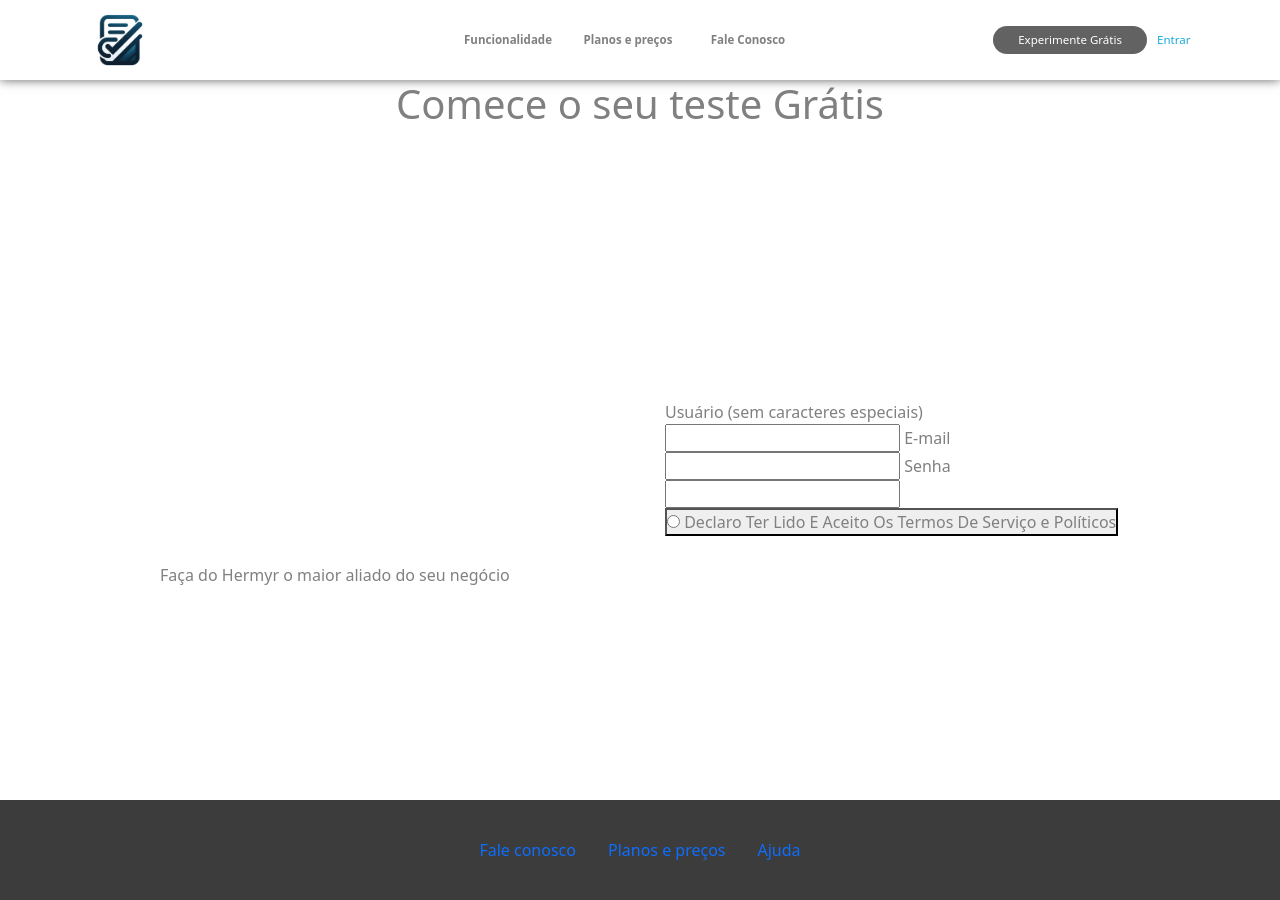
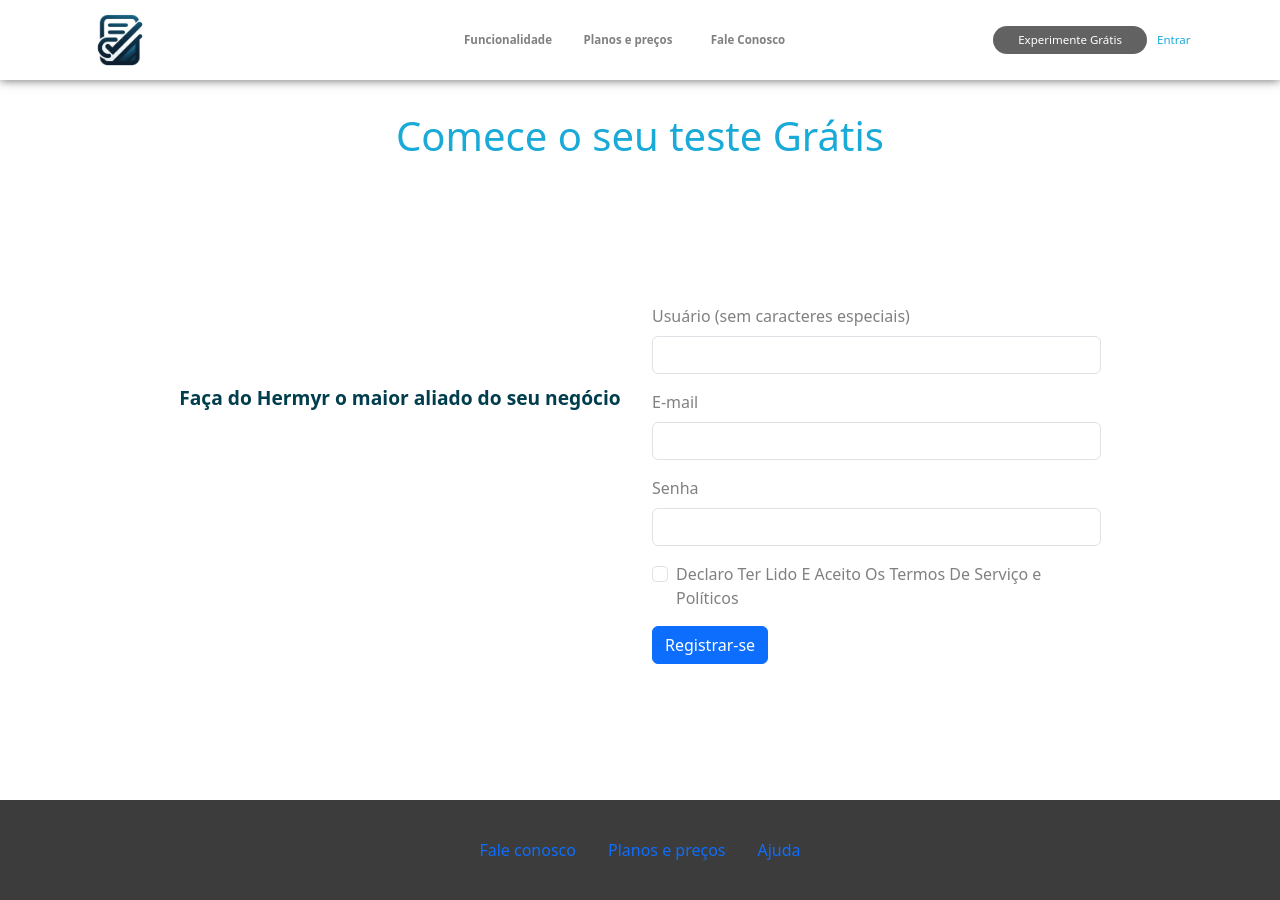
Before and after one commit to jesse-salviano/sistemahermyr, a PHP site: page /RegisterPage.php in a window 1280 px wide. Run offline with PHP 8.4, Linux system fonts and the light colour scheme.

Commit message:
Página Cadastro - Feito

```diff
--- a/RegisterPage.php
+++ /dev/null
@@ -1,42 +0,0 @@
-<!DOCTYPE html>
-<html lang="pt-br">
-<head>
-    <meta charset="UTF-8">
-    <meta name="viewport" content="width=device-width, initial-scale=1.0">
-    <title>Login</title>
-    <link href="https://cdn.jsdelivr.net/npm/bootstrap@5.3.3/dist/css/bootstrap.min.css" rel="stylesheet" integrity="sha384-QWTKZyjpPEjISv5WaRU9OFeRpok6YctnYmDr5pNlyT2bRjXh0JMhjY6hW+ALEwIH" crossorigin="anonymous">
-    <link rel="stylesheet" href="assets/css/header.css">
-    <link rel="stylesheet" href="assets/css/RegisterPage.css">
-    <link rel="stylesheet" href="assets/css/footer.css">
-    <script src="https://cdn.jsdelivr.net/npm/bootstrap@5.3.3/dist/js/bootstrap.bundle.min.js" integrity="sha384-YvpcrYf0tY3lHB60NNkmXc5s9fDVZLESaAA55NDzOxhy9GkcIdslK1eN7N6jIeHz" crossorigin="anonymous"></script>
-</head>
-<body>
-    <?php include 'components/header.php' ?>
-
-    <main class="principal">
-        <h1 class="bold" id="title-h1">Comece o seu teste Grátis</h1>
-
-    <div class="grid-container">
-        <div class="grid-text">
-        <p>Faça do Hermyr o maior aliado do seu negócio</p>
-        </div>
-        <div class="grid-inputs">
-            <label id="labelInputUser">Usuário (sem caracteres especiais)</label>
-            <input type="text" class="inputUser">
-            <label id="labelInputEmail">E-mail</label>
-            <input type="text" class="inputEmail">
-            <label id="labelInputPassword">Senha</label>
-            <input type="text" class="inputPassword">
-            <button id="singIn">
-            <input type="radio" class="input-radio-terms"value="yes" id="terms">
-            <label class="label-radio-terms" for="terms"><div class="radio-btn"></div><span>Declaro Ter Lido E Aceito Os Termos De Serviço e Políticos</span></span></label>
-
-        </div>
-    </div>
-
-    </main>
-
-    <?php include 'components/footer.php' ?>
-
-</body>
-</html>
--- a/assets/css/RegisterPage.css
+++ b/assets/css/registerpage.css
@@ -33,19 +33,32 @@ body {
     justify-content: center;
     max-width: 1000px;
     min-height: 100vh;
-    background-color: #ffffff;
 }
 
-.grid-container {
-    margin: 50px 0 50px 0;
-    display: grid;
-    grid-template-columns: 1fr 1fr;
-    grid-gap: 50px;
-    padding: 0 20px;
+.principal h1{
+
+    margin-top: 2rem;
+
 }
+
+.grid-container>div {}
 
 .grid-container>.grid-text {
     display: flex;
-    flex-direction: column;
+    flex-direction: row;
     justify-content: center;
 }
+
+#destaques{
+
+    color: #1AAAD8;
+
+}
+
+#text p{
+
+    margin-top: 5rem;
+    color: #003E4D;
+    font-size: larger;
+    font-weight: bolder;
+}
--- a/components/header.php
+++ b/components/header.php
@@ -1,6 +1,6 @@
 <header class="header">
     <div class="div-header" id="div-logo">
-        <div id="logo"></div>
+        <a href="index.php"><div id="logo"></div></a>
     </div>
 
     <div class="container text-center" id="div-links">
@@ -18,7 +18,7 @@
     </div>
 
     <div id="div-acesso" class="div-header">
-        <a id="experimente" class="bold" href="RegisterPage.php">Experimente Grátis</a>
+        <a id="experimente" class="bold" href="registerPage.php">Experimente Grátis</a>
         <a href="#" id="entrar" class="bold">Entrar </a>
     </div>
 </header>
--- /dev/null
+++ b/registerPage.php
@@ -0,0 +1,48 @@
+<!DOCTYPE html>
+<html lang="pt-br">
+<head>
+    <meta charset="UTF-8">
+    <meta name="viewport" content="width=device-width, initial-scale=1.0">
+    <title>Página Casdastro</title>
+    <link href="https://cdn.jsdelivr.net/npm/bootstrap@5.3.3/dist/css/bootstrap.min.css" rel="stylesheet" integrity="sha384-QWTKZyjpPEjISv5WaRU9OFeRpok6YctnYmDr5pNlyT2bRjXh0JMhjY6hW+ALEwIH" crossorigin="anonymous">
+    <link rel="stylesheet" href="assets/css/header.css">
+    <link rel="stylesheet" href="assets/css/registerpage.css">
+    <link rel="stylesheet" href="assets/css/footer.css">
+    <script src="https://cdn.jsdelivr.net/npm/bootstrap@5.3.3/dist/js/bootstrap.bundle.min.js" integrity="sha384-YvpcrYf0tY3lHB60NNkmXc5s9fDVZLESaAA55NDzOxhy9GkcIdslK1eN7N6jIeHz" crossorigin="anonymous"></script>
+</head>
+<body>
+    <?php include 'components/header.php' ?>
+
+    <main class="principal">
+        <h1 class="bold" id="destaques">Comece o seu teste Grátis</h1>
+
+    <div class="row">
+    <div class="col-md-6" id="text">
+        <p>Faça do Hermyr o maior aliado do seu negócio</p>
+      </div>
+      <div class="col-md-6">
+        <div class="grid-inputs">
+        <div class="mb-3">
+                        <label id="labelInputUser" for="inputUser" class="form-label">Usuário (sem caracteres especiais)</label>
+                        <input type="text" class="form-control" id="inputUser">
+                    </div>
+                    <div class="mb-3">
+                        <label id="labelInputEmail" for="inputEmail" class="form-label">E-mail</label>
+                        <input type="text" class="form-control" id="inputEmail">
+                    </div>
+                    <div class="mb-3">
+                        <label id="labelInputPassword" for="inputPassword" class="form-label">Senha</label>
+                        <input type="password" class="form-control" id="inputPassword">
+                    </div>
+                    <div class="form-check mb-3">
+                        <input type="checkbox" class="form-check-input" id="terms">
+                        <label class="form-check-label" for="terms">Declaro Ter Lido E Aceito Os Termos De Serviço e Políticos</label>
+                    </div>
+                    <button class="Button-RegisterPage btn btn-primary">Registrar-se</button>
+    </div>
+      </div>
+    </main>
+
+    <?php include 'components/footer.php' ?>
+    </body>
+</html>
```
